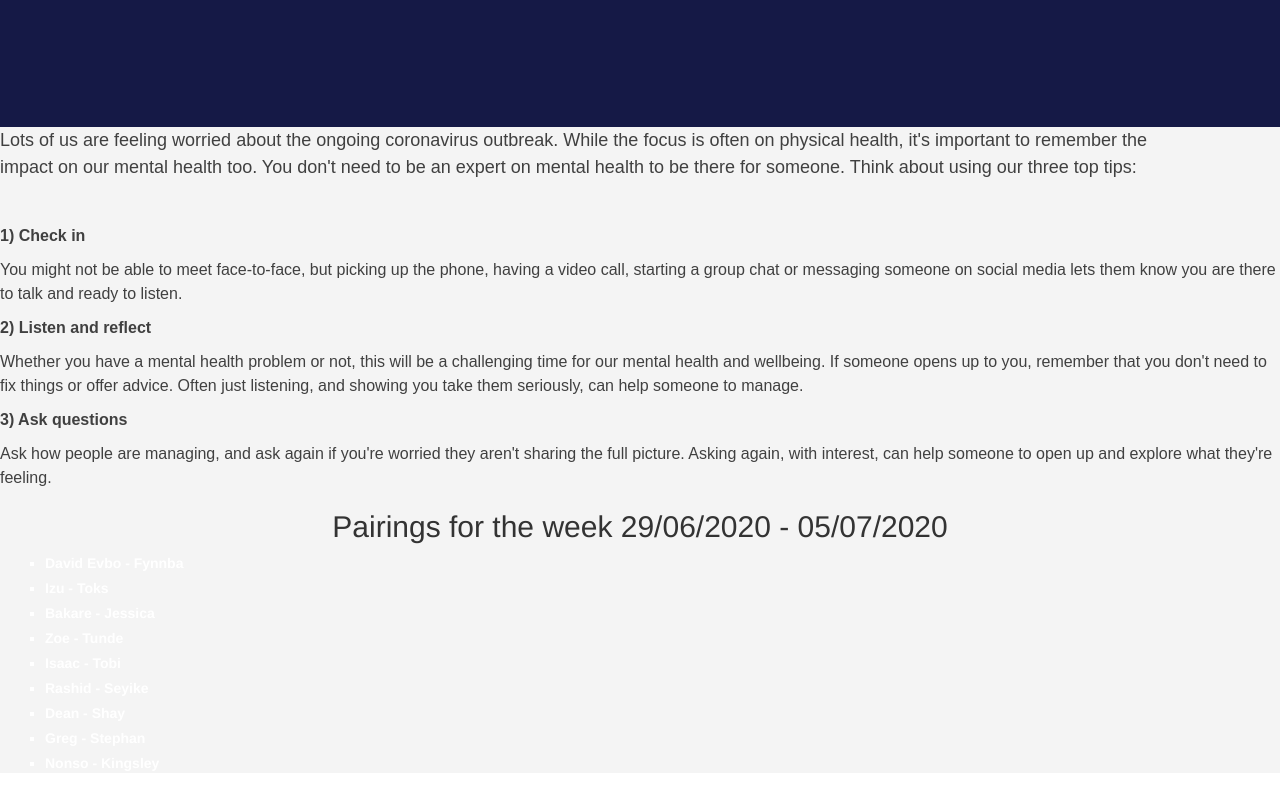
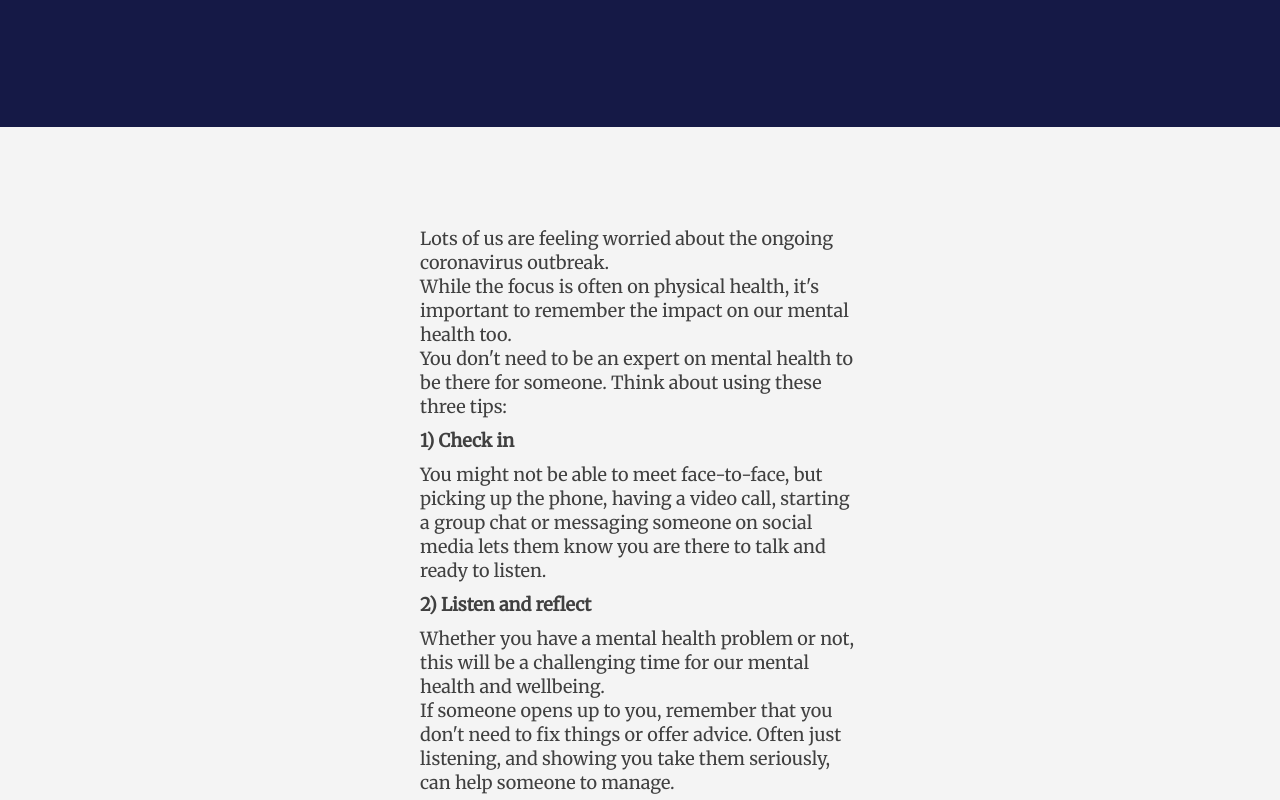
Before and after one commit to devbodaghe/channels-checkup, a website built with Parcel: page index.html in a window 1280 px wide. Shown: the part 960-1760 px from the top of the page. Built offline with nearby package versions, Linux system fonts and the light colour scheme.

Commit message:
Add files via upload

```diff
--- a/index.html
+++ b/index.html
@@ -11,6 +11,10 @@
     />
     <link
       href="https://fonts.googleapis.com/css2?family=Merriweather&display=swap"
+      rel="stylesheet"
+    />
+    <link
+      href="https://fonts.googleapis.com/css2?family=Open+Sans:wght@300&display=swap"
       rel="stylesheet"
     />
     <link
@@ -49,11 +53,12 @@
 
       <div class="block-content">
         <p class="first-p">
-          Lots of us are feeling worried about the ongoing coronavirus outbreak.
+          Lots of us are feeling worried about the ongoing coronavirus
+          outbreak.<br />
           While the focus is often on physical health, it's important to
-          remember the impact on our mental health too. You don't need to be an
-          expert on mental health to be there for someone. Think about using our
-          three top tips:
+          remember the impact on our mental health too.<br />
+          You don't need to be an expert on mental health to be there for
+          someone. Think about using these three tips:
         </p>
         <p><strong>1) Check in</strong></p>
         <p>
@@ -64,10 +69,10 @@
         <p><strong>2) Listen and reflect</strong></p>
         <p>
           Whether you have a mental health problem or not, this will be a
-          challenging time for our mental health and wellbeing.&nbsp;If someone
-          opens up to you, remember that you don't need to fix things or offer
-          advice. Often just listening, and showing you take them seriously, can
-          help someone to manage.
+          challenging time for our mental health and wellbeing.&nbsp;<br />
+          If someone opens up to you, remember that you don't need to fix things
+          or offer advice. Often just listening, and showing you take them
+          seriously, can help someone to manage.
         </p>
         <p><strong>3) Ask questions &nbsp;</strong></p>
         <p>
--- a/main.css
+++ b/main.css
@@ -7,7 +7,7 @@
   background-color: white;
   padding-top: 15px;
 }
-.first-p {
+/* .first-p {
   color: rgb(64, 64, 64);
   display: block;
   font-family: Interstate, Arial, Helvetica, sans-serif;
@@ -26,7 +26,7 @@
   overflow-wrap: break-word;
   text-size-adjust: 100%;
   width: 1168px;
-}
+} */
 .app {
   background-color: #f4f4f4;
 }
@@ -40,6 +40,8 @@ h2,
 }
 
 .block-content {
+  line-height: 1.5em;
+  padding: 100px;
   color: rgb(64, 64, 64);
   display: block;
   font-family: Interstate, Arial, Helvetica, sans-serif;
@@ -48,7 +50,11 @@ h2,
   line-height: 24px;
   overflow-wrap: break-word;
   text-size-adjust: 100%;
-  width: ;
+  margin: auto;
+  width: 50%;
+  padding: 100px;
+  font-size: large;
+  font-family: "Merriweather", serif;
 }
 .center-container {
   height: 750px;
@@ -61,6 +67,7 @@ h2,
   font-size: 32px;
   background-color: #151946;
   text-align: center;
+  color: white;
 }
 
 li {
--- a/package.json
+++ b/package.json
@@ -20,6 +20,7 @@
   },
   "homepage": "https://github.com/tayoogunbiyi/dsa-app#readme",
   "dependencies": {
+    "browserify": "^16.5.1",
     "parcel": "*",
     "prando": "^5.1.2"
   },
```
